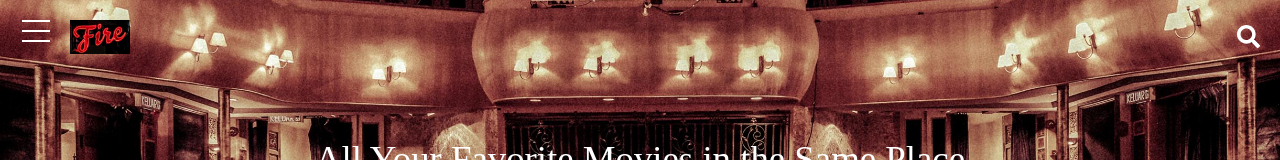
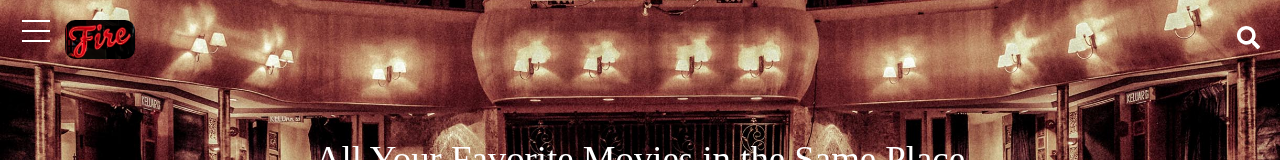
Before and after one commit to angeloAlbertoMonteleone/MovieApp_withReact, a React app: page / in a window 1280 px wide. Shown: the top 160 px of the page. Built offline with nearby package versions, Linux system fonts and the light colour scheme; no server answers.

Commit message:
ul changed

```diff
--- a/src/components/navbar/HamburgerMenu/Hamburger/Hamburger.css
+++ b/src/components/navbar/HamburgerMenu/Hamburger/Hamburger.css
@@ -4,6 +4,10 @@
 
 .ul-hamburger {
     list-style: none;
+    display: block;
+    max-height: 100vh;
+    overflow-y: scroll;
+    padding-bottom: 10px;
 }
 
 .li-hamburger {
@@ -14,17 +18,27 @@
     padding: 10px 20px;
 }
 
+.li-hamburger:hover {
+    background-color: rgb(88, 43, 43);
+    color: rgb(184, 177, 177);
+}
+
 .li-hamburger a {
     cursor: pointer
 }
 
 .logo {
-    padding: 10px;
+    padding: 5px;
+    margin: 5px 0 0 10px;
     width: 80px;
+    border-radius: 15px;
     object-fit: contain;
 }
 
 h3 {
+    font-family: fantasy;
     padding: 10px 20px;
     border-bottom: 1px solid black;
+    color: white;
+    font-size: 1.5rem;
 }
```
